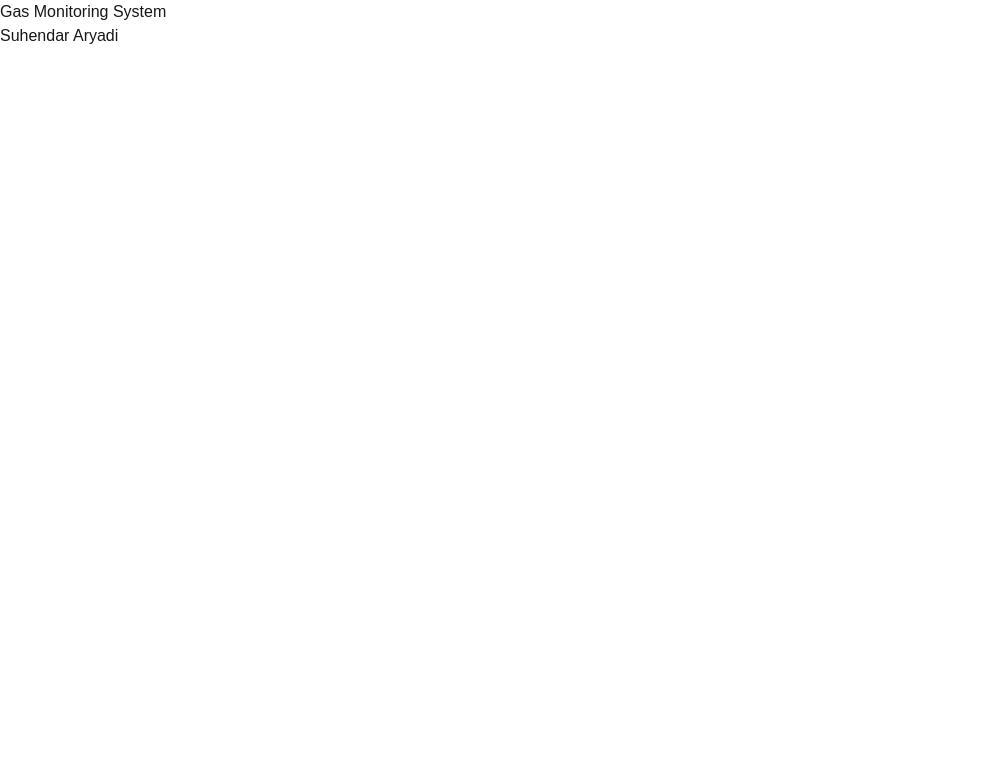
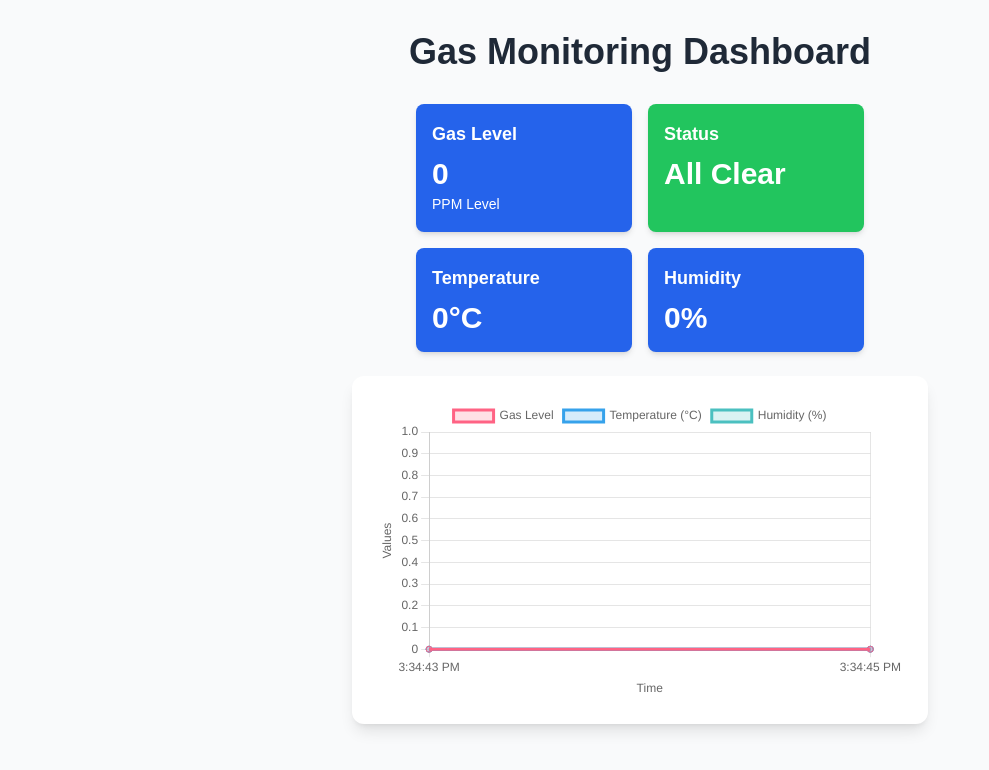
Before and after one commit to suhendararyadi/gas-monitoring, a Next.js app: page / in a window 1280 px wide. Shown: the top 770 px of the page, without its empty margins (0-989 px from the left). Built offline with nearby package versions, Linux system fonts and the light colour scheme.

Commit message:
Ubah judul

```diff
--- a/src/app/page.tsx
+++ b/src/app/page.tsx
@@ -1,6 +1,5 @@
 "use client";
 import { useEffect, useState } from "react";
-import Head from 'next/head';
 import { Line } from "react-chartjs-2";
 import {
   Chart as ChartJS,
@@ -33,18 +32,6 @@ export default function Home() {
   const [humidityHistory, setHumidityHistory] = useState<number[]>([]);
   const [labels, setLabels] = useState<string[]>([]);
   const [audio, setAudio] = useState<HTMLAudioElement | null>(null);
-
-  const [title, setTitle] = useState("Judul Awal");
-
-    return (
-        <>
-            <Head>
-                <title>{title}</title>
-            </Head>
-            <h1>Gas Monitoring System </h1>
-            <button onClick={() => setTitle("Judul Baru")}>Suhendar Aryadi</button>
-        </>
-    );
 
   useEffect(() => {
     const handleClick = () => {
@@ -143,8 +130,6 @@ export default function Home() {
     },
   };
 
-
-
   return (
     <div className="min-h-screen bg-gray-50 flex flex-col items-center p-8">
       <h1 className="text-4xl font-extrabold text-gray-800 mb-8">
```
